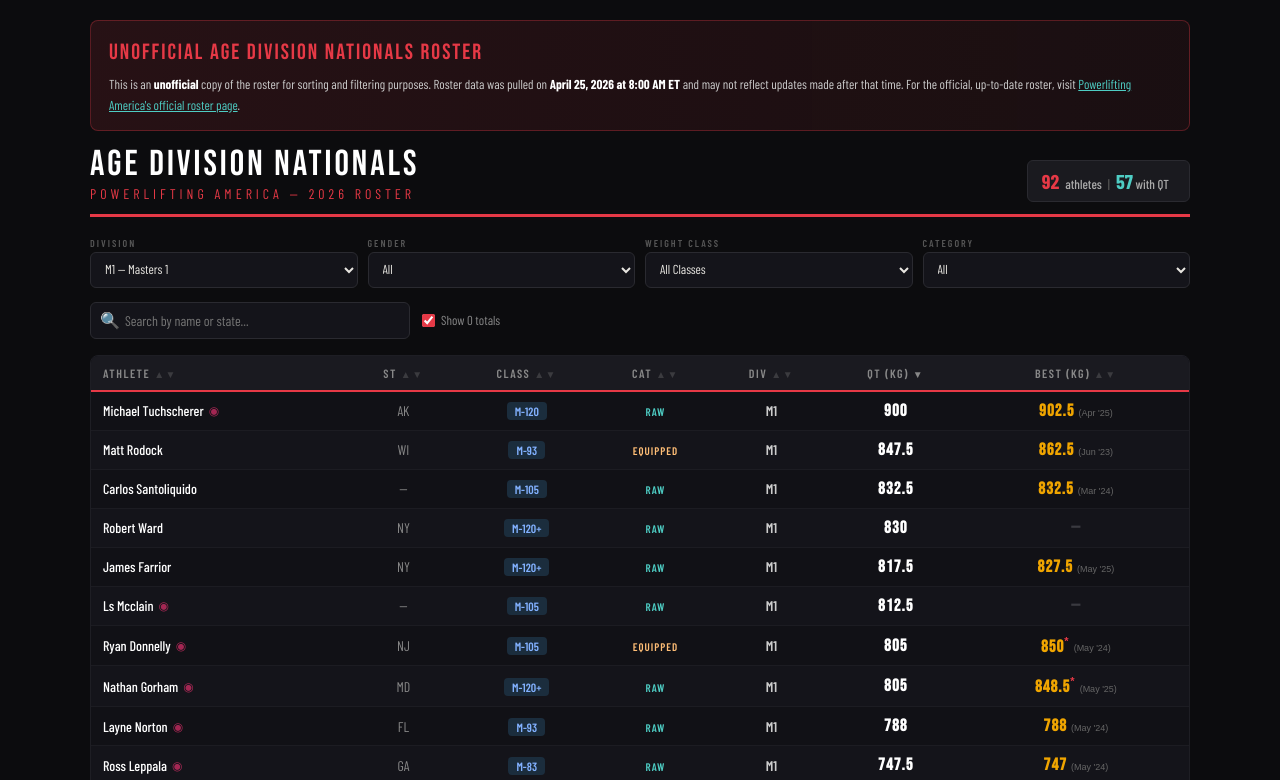
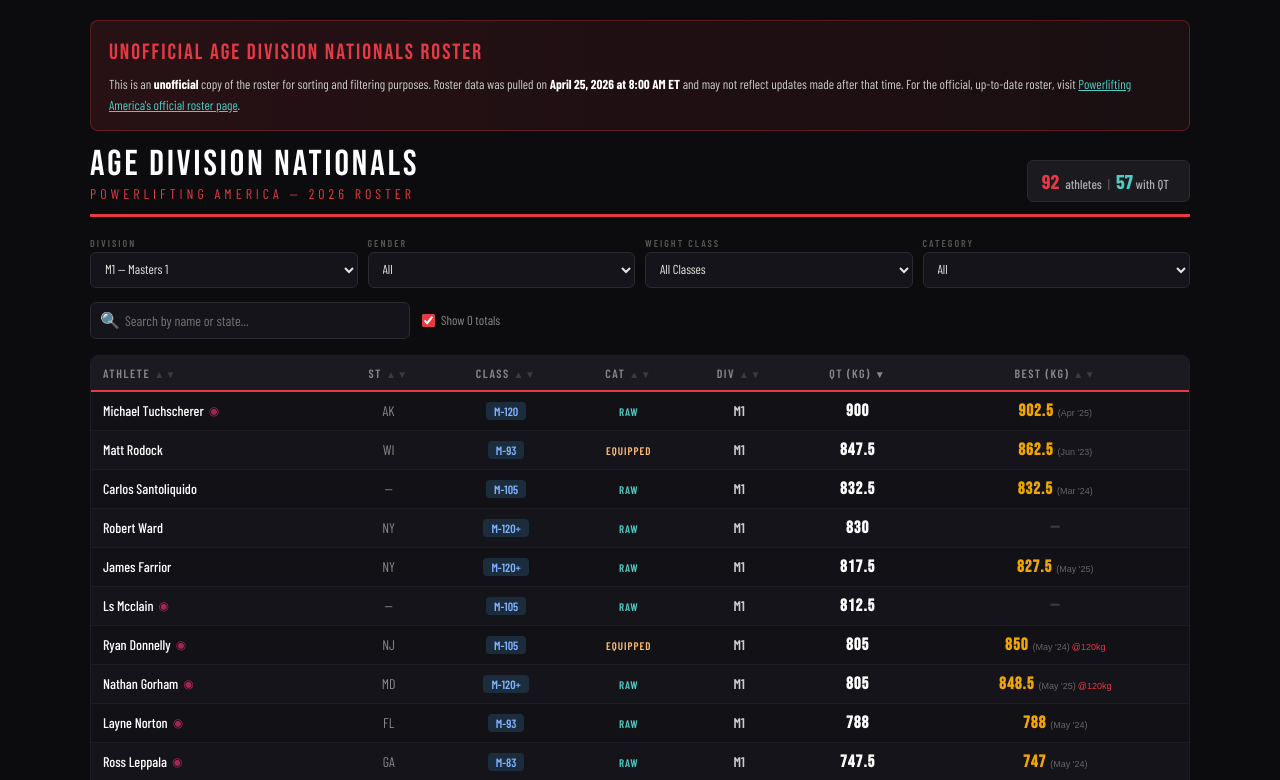
Before and after one commit to robmward/powerlifting-roster, a React (Vite) app: page / in a window 1280 px wide. Shown: the top 780 px of the page. Built offline with nearby package versions, Linux system fonts and the light colour scheme; a web font is replaced by a local one.

Commit message:
Update App.jsx

```diff
--- a/src/App.jsx
+++ b/src/App.jsx
@@ -1020,12 +1020,12 @@
                   }}>
                     {r.best > 0 ? (<>
                       {r.best}
-                      {r.diffWc && <span style={{color:"#e63946", fontSize:11, verticalAlign:"super", fontFamily:"sans-serif"}}>*</span>}
                       <span style={{
                         fontSize:9, fontWeight:400, letterSpacing:0,
                         color:"#666", marginLeft:4, fontFamily:"sans-serif",
                       }}>
                         {r.bestDate && <>({r.bestDate})</>}
+                        {r.diffWc && <span style={{color:"#e63946", marginLeft:2}}>@{r.bestWc}kg</span>}
                         {r.bestFed === "USAPL" && <span style={{color:"#82b1ff", marginLeft:2}}>USAPL</span>}
                       </span>
                     </>) : "—"}
@@ -1036,7 +1036,7 @@
           </table>
         </div>
         <div style={{marginTop:10, fontSize:11, color:"#444", textAlign:"center"}}>
-          QT = Qualifying Total · Best = Best AMP/USAPL total (Jan 2023–present) · <span style={{color:"#e63946"}}>*</span> = Best was in a different weight class · <span style={{color:"#E1306C"}}>&#9673;</span> = Instagram linked · Sort by clicking column headers
+          QT = Qualifying Total · Best = Best AMP/USAPL total (Jan 2023–present) · <span style={{color:"#e63946"}}>@kg</span> = Best was in a listed weight class · <span style={{color:"#E1306C"}}>&#9673;</span> = Instagram linked · Sort by clicking column headers
         </div>
         <div style={{
           marginTop: 16,
```
